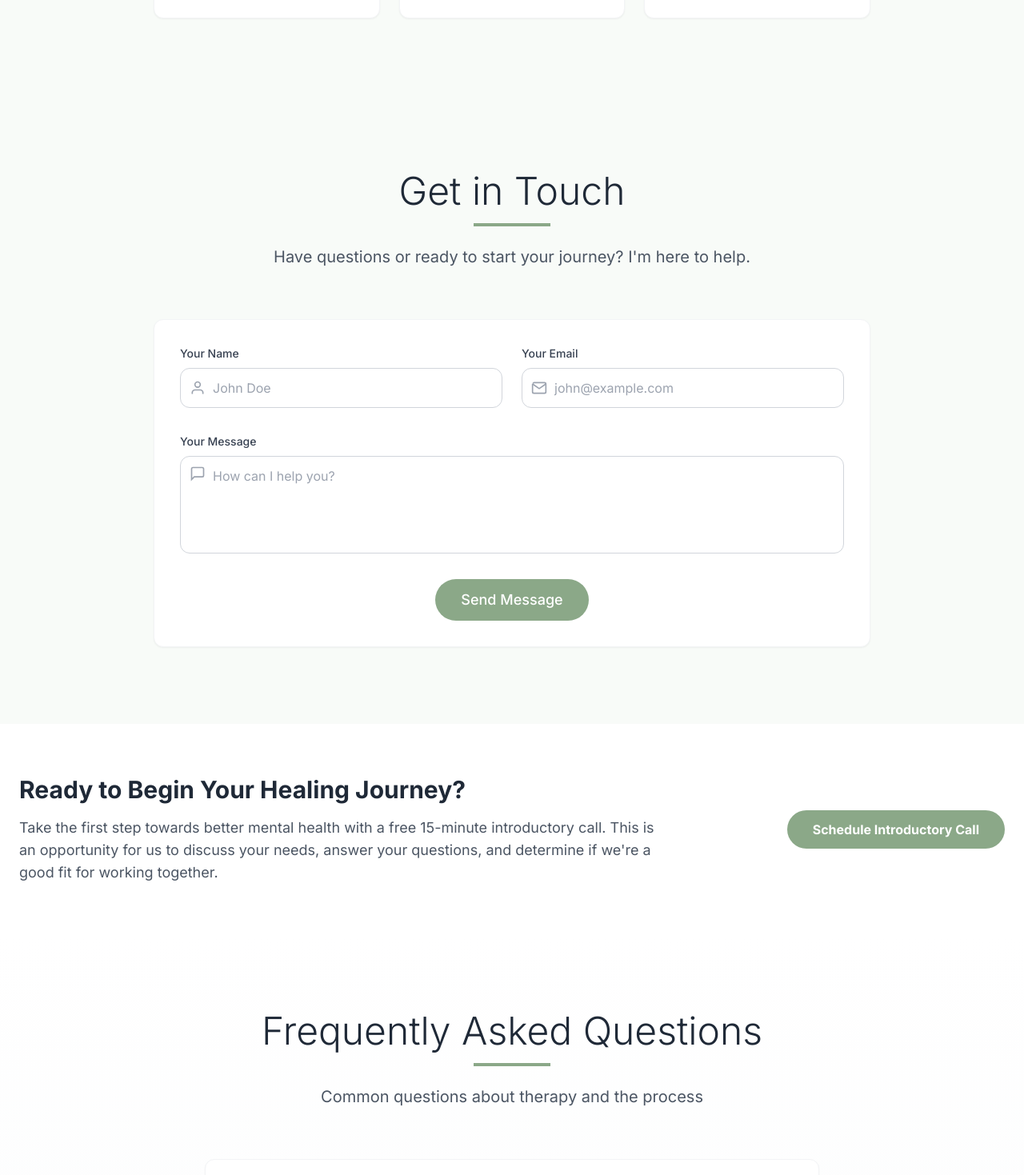
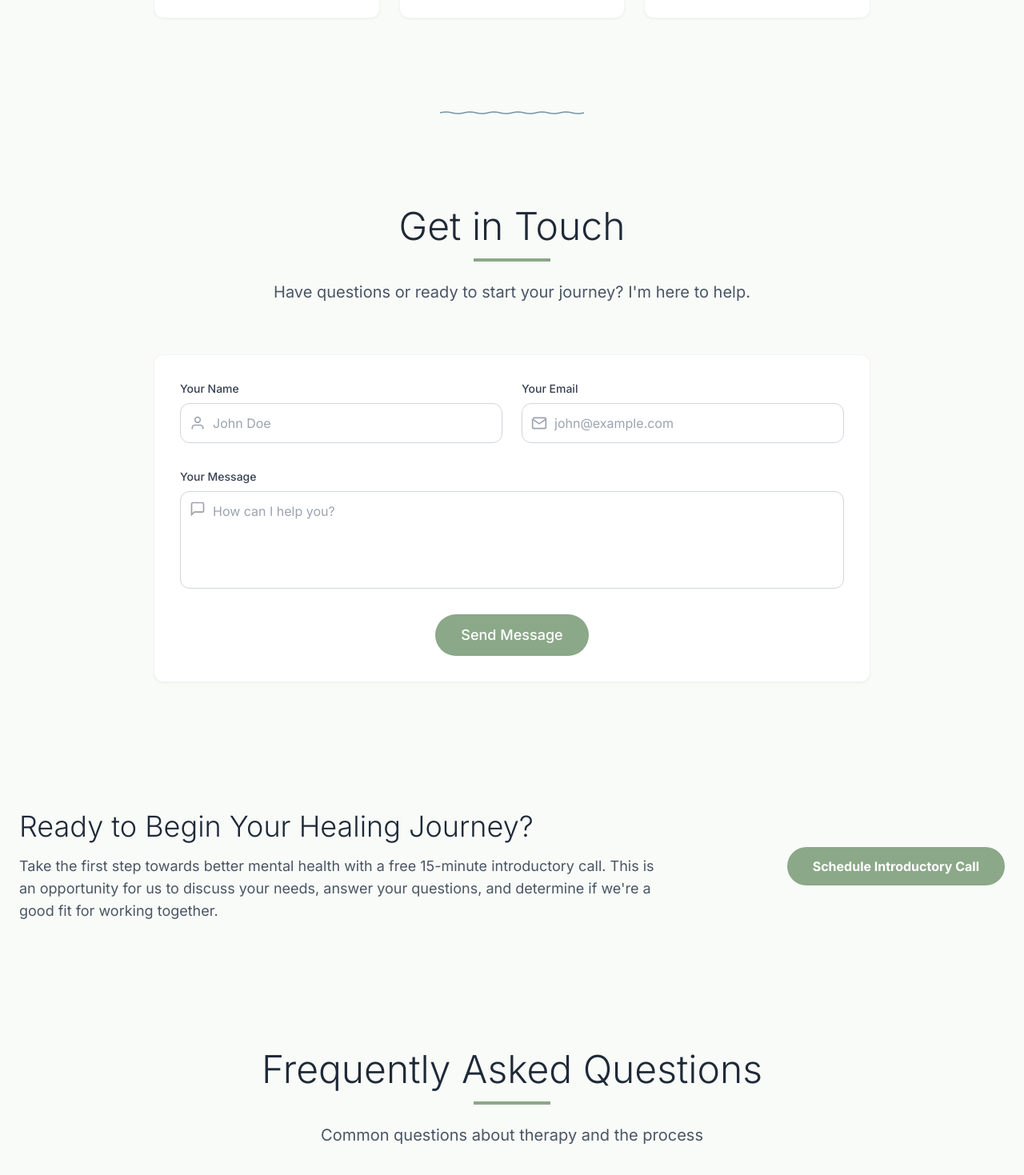
Before and after one commit to gupta82anish/mann-santulan, a Next.js app: page / in a window 1280 px wide. Shown: the part 2860-4329 px from the top of the page at 80% size. Built offline with nearby package versions, Linux system fonts and the light colour scheme; a web font is replaced by a local one.

Commit message:
font change

```diff
--- a/app/components/FAQSection.tsx
+++ b/app/components/FAQSection.tsx
@@ -31,7 +31,7 @@ export default function FAQSection() {
   }, [])
 
   return (
-    <section id="faq" className="py-24 bg-gradient-to-b from-white to-gray-50">
+    <section id="faq" className="py-24 bg-[#F8FBF8]">
       <div className="container mx-auto px-6">
         <div className="max-w-3xl mx-auto">
           {/* Header */}
--- a/app/components/IntroCall.tsx
+++ b/app/components/IntroCall.tsx
@@ -2,11 +2,11 @@ import Link from "next/link"
 
 export default function IntroCall() {
   return (
-    <section id="intro-call" className="py-16 bg-white">
+    <section id="intro-call" className="py-16 bg-[#F8FBF8]">
       <div className="container mx-auto px-6">
         <div className="flex flex-col md:flex-row justify-between items-center gap-8">
           <div className="md:w-2/3">
-            <h2 className="text-3xl font-bold text-gray-800 mb-4">
+            <h2 className="text-3xl md:text-4xl font-light text-gray-800 mb-4">
               Ready to Begin Your Healing Journey?
             </h2>
             <p className="text-gray-600 text-lg">
--- a/app/page.tsx
+++ b/app/page.tsx
@@ -17,6 +17,7 @@ export default function Home() {
       <MeaningSection />
       <WavyLine />
       <AboutTherapy />
+      <WavyLine />
       <ContactForm />
       <IntroCall />
       <FAQSection />
```
